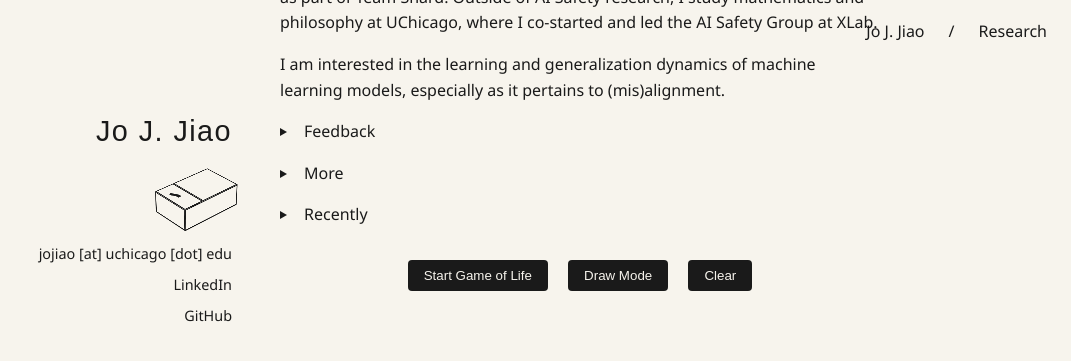
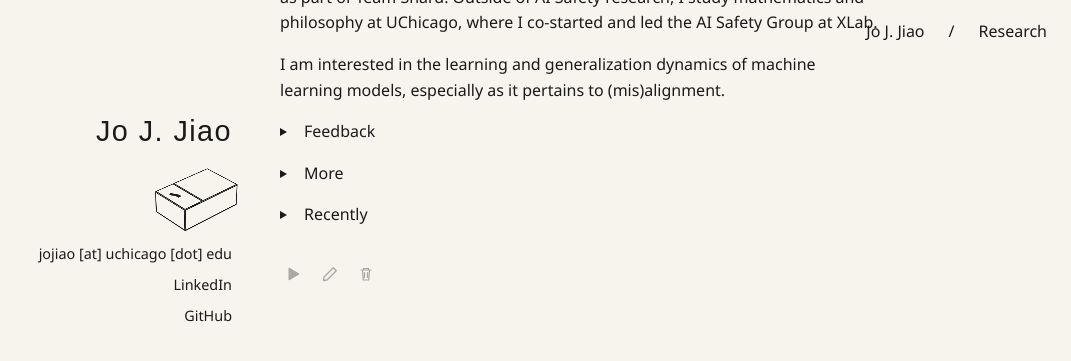
Before and after one commit to JoNeedsSleep/joneedssleep.github.io, a Jekyll site: the page built from index.md, in a window 1280 px wide and 900 px high, scrolled down 300 px. Shown: the top 361 px of the window, without its empty margins (209-1280 px from the left). Built offline with Jekyll 4.4.1, drawn with Linux system fonts in a browser that asks for light colours; some web fonts are replaced.

Commit message:
Restyle game-of-life controls as minimal icon buttons
Replace text buttons (Start/Draw/Clear) with transparent SVG icon
buttons that fade in on hover, matching the rest of the page's
restrained aesthetic. Keep the controls in their existing in-column
position. Use the .active class to swap play/pause icons via CSS so
JS state changes no longer overwrite the icon markup.

```diff
--- a/_layouts/default.html
+++ b/_layouts/default.html
@@ -400,33 +400,49 @@
 
         .game-controls {
             margin-top: 2rem;
-            text-align: center;
+            margin-bottom: 80vh;
             position: relative;
             z-index: 101;
             pointer-events: auto;
-            margin-bottom: 80vh;
+            display: flex;
+            gap: 0.5rem;
         }
 
         .game-controls button {
-            background-color: var(--button-bg);
-            color: var(--button-text);
+            background: transparent;
+            color: var(--text-color);
             border: none;
-            padding: 0.5rem 1rem;
-            margin: 0 0.5rem;
-            border-radius: 4px;
+            padding: 0;
+            margin: 0;
+            width: 28px;
+            height: 28px;
             cursor: pointer;
-            transition: background-color 0.3s;
+            opacity: 0.35;
+            transition: opacity 0.2s ease, color 0.2s ease;
+            display: flex;
+            align-items: center;
+            justify-content: center;
         }
 
         .game-controls button:hover {
-            background-color: var(--link-hover-color);
-            color: #222;
+            opacity: 0.8;
         }
 
         .game-controls button.active {
-            background-color: var(--active-button-bg);
-            color: #222;
+            opacity: 0.9;
+            color: var(--link-hover-color);
         }
+
+        .game-controls button svg {
+            width: 16px;
+            height: 16px;
+            fill: currentColor;
+            stroke: currentColor;
+        }
+
+        .game-controls #startButton .icon-pause { display: none; }
+        .game-controls #startButton.active .icon-play { display: none; }
+        .game-controls #startButton.active .icon-pause { display: inline-block; }
 
         .social-links {
             margin-top: 0.25rem;
--- a/assets/js/game-of-life.js
+++ b/assets/js/game-of-life.js
@@ -176,8 +176,8 @@ function clearGrid() {
 function toggleGame() {
     isRunning = !isRunning;
     if(isRunning) {
-        startButton.textContent = 'Pause';
         startButton.classList.add('active');
+        startButton.setAttribute('aria-label', 'Pause Game of Life');
         if(isEmpty()) {
             if (Math.random() < 1 / 7) {
                 addGliderGun();
@@ -187,8 +187,8 @@ function toggleGame() {
         }
         gameLoop();
     } else {
-        startButton.textContent = 'Start Game of Life';
         startButton.classList.remove('active');
+        startButton.setAttribute('aria-label', 'Start Game of Life');
     }
 }
 
@@ -196,8 +196,8 @@ function toggleGame() {
 function toggleDrawMode() {
     isDrawMode = !isDrawMode;
     if(isDrawMode) {
-        drawButton.textContent = 'Exit Draw Mode';
         drawButton.classList.add('active');
+        drawButton.setAttribute('aria-label', 'Exit Draw Mode');
         interactionCanvas.classList.add('draw-mode');
         document.querySelector('.game-controls').style.pointerEvents = 'auto';
         if(isRunning) toggleGame(); // Pause if running
@@ -217,8 +217,8 @@ function toggleDrawMode() {
         escapeText.style.zIndex = '102';
         document.body.appendChild(escapeText);
     } else {
-        drawButton.textContent = 'Draw Mode';
         drawButton.classList.remove('active');
+        drawButton.setAttribute('aria-label', 'Draw Mode');
         interactionCanvas.classList.remove('draw-mode');
         interactionCanvas.style.pointerEvents = 'none';
 
--- a/index.md
+++ b/index.md
@@ -88,9 +88,16 @@ layout: default
         </p>
         </details>
         <div class="game-controls">
-            <button id="startButton">Start Game of Life</button>
-            <button id="drawButton">Draw Mode</button>
-            <button id="clearButton">Clear</button>
+            <button id="startButton" type="button" aria-label="Start Game of Life" title="Start / Pause Game of Life">
+                <svg class="icon-play" viewBox="0 0 16 16" aria-hidden="true"><path d="M3 2 L13 8 L3 14 Z"/></svg>
+                <svg class="icon-pause" viewBox="0 0 16 16" aria-hidden="true"><path d="M3.5 2 H6 V14 H3.5 Z M10 2 H12.5 V14 H10 Z"/></svg>
+            </button>
+            <button id="drawButton" type="button" aria-label="Draw Mode" title="Toggle draw mode">
+                <svg viewBox="0 0 16 16" aria-hidden="true"><path d="M11.3 1.7 L14.3 4.7 L5 14 L1.5 14.5 L2 11 Z" fill="none" stroke-width="1.3" stroke-linejoin="round" stroke-linecap="round"/></svg>
+            </button>
+            <button id="clearButton" type="button" aria-label="Clear" title="Clear the grid">
+                <svg viewBox="0 0 16 16" aria-hidden="true"><path d="M3 4 H13 M5.5 4 V2.5 H10.5 V4 M4.5 4 L5.3 14 H10.7 L11.5 4 M6.5 6.5 V11.5 M9.5 6.5 V11.5" fill="none" stroke-width="1.2" stroke-linejoin="round" stroke-linecap="round"/></svg>
+            </button>
         </div>
     </div>
 </div>
```
